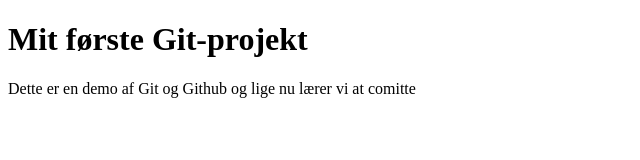
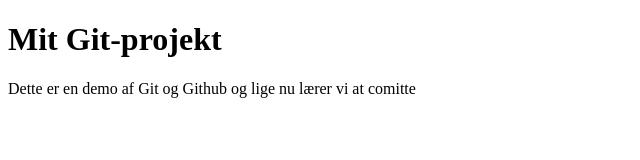
Before and after one commit to Halenur04/git-demo, a plain HTML site: page index.html in a window 1280 px wide. Shown: the whole page, without its empty margins (0-640 px from the left). Drawn offline with Linux system fonts and the light colour scheme.

Commit message:
Ny overskrift

```diff
--- a/index.html
+++ b/index.html
@@ -6,7 +6,7 @@
 </head>
 <body>
 
-<h1>Mit første Git-projekt</h1>
+<h1>Mit Git-projekt</h1>
 <p>Dette er en demo af Git og Github og lige nu lærer vi at comitte</p>
 </body>
 </html>
```
